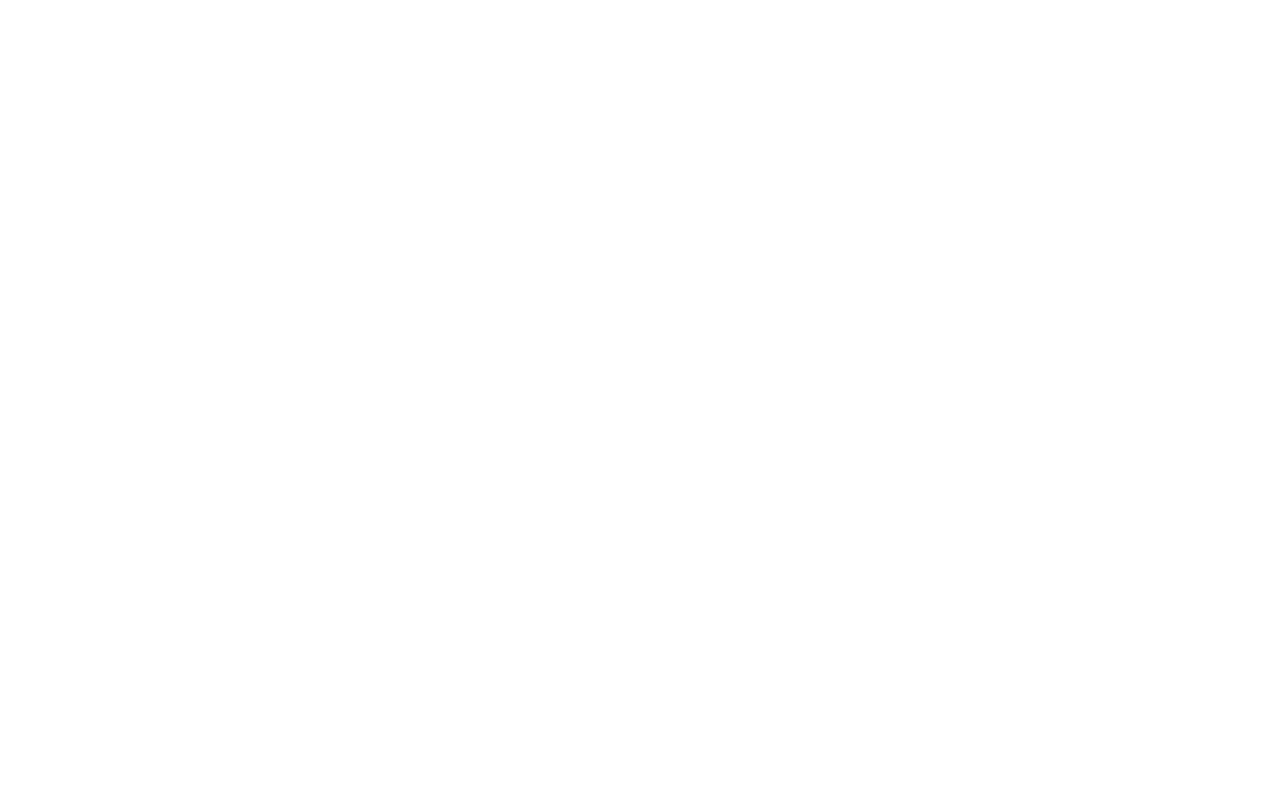
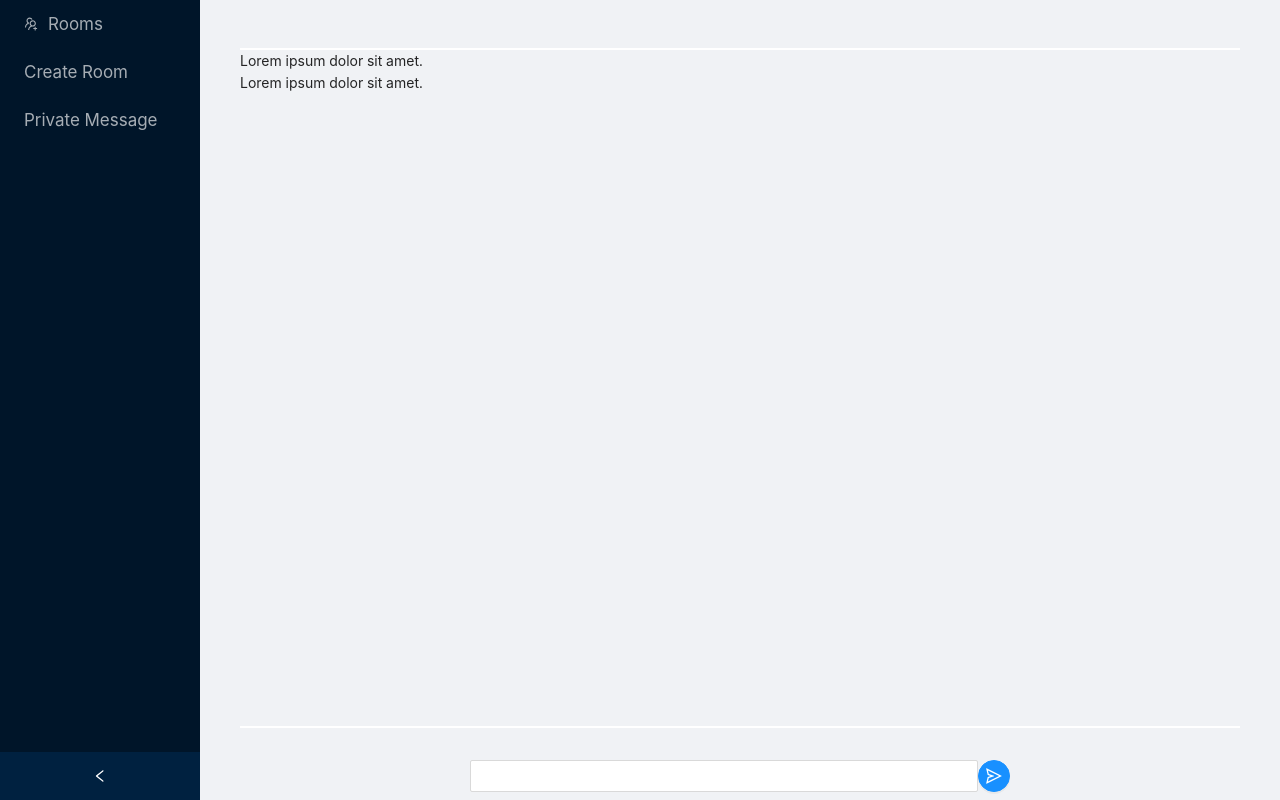
Before and after one commit to georgichichev/chatterbox, a React (Create React App) app in the folder client/: page / in a window 1280 px wide. Built offline with nearby package versions, Linux system fonts and the light colour scheme.

Commit message:
Add basic layout

```diff
--- a/client/src/App.js
+++ b/client/src/App.js
@@ -1,8 +1,32 @@
+import "antd/dist/antd.css";
+import {Layout} from 'antd';
+import {useState} from "react";
+import {SideNavbar} from "./components/SideNavbar/SideNavbar.js";
+import {ChatBox} from "./components/ChatBox/ChatBox.js";
+import {MessageForm} from "./components/MessageForm/MessageForm.js";
+
 function App() {
     return (
-        <div>
-        </div>
-    );
+        <>
+            <Layout style={{
+                minHeight: '100vh',
+            }} hasSider>
+                <SideNavbar/>
+                <Layout
+                    className="site-layout"
+                >
+                    <div
+                        style={{
+                            margin: '24px 16px 0',
+                        }}
+                    >
+                        <ChatBox/>
+                    </div>
+                <MessageForm/>
+                </Layout>
+            </Layout>
+        </>
+    )
 }
 
 export default App;
```
